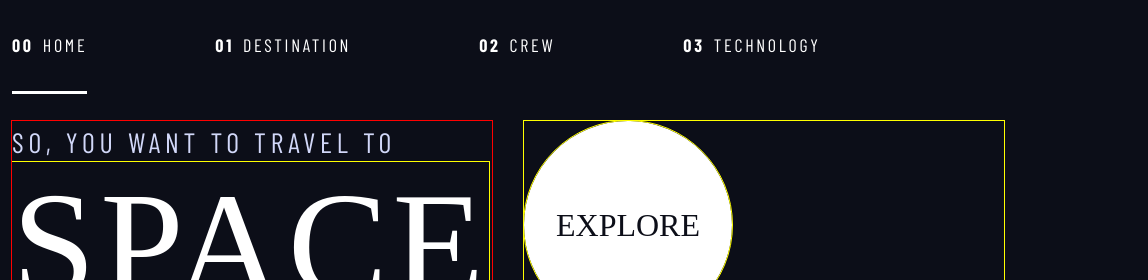
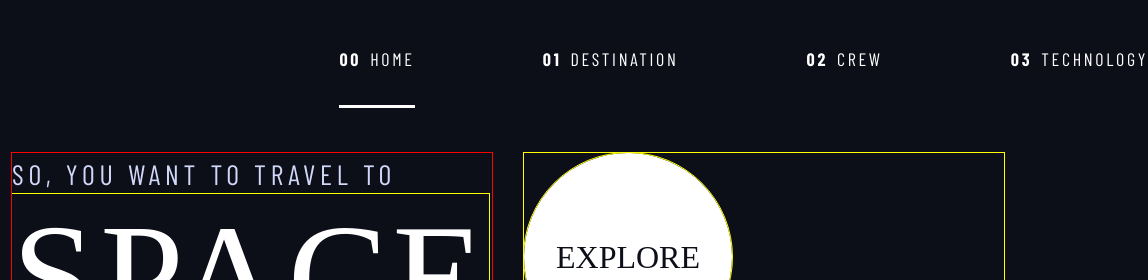
Before and after one commit to OmarMWarraich/Space-Tourism-Project, a plain HTML site: page index.html in a window 1280 px wide. Shown: the top 280 px of the page, 132-1280 px from the left. Drawn offline with nearby package versions, Linux system fonts and the light colour scheme; a web font is replaced by a local one.

Commit message:
style: Align navbar

```diff
--- a/index.css
+++ b/index.css
@@ -208,7 +208,7 @@ select {
 
 
 /* ------------------- */
-/* Compontents         */
+/* Components         */
 /* ------------------- */
 
 .large-button {
@@ -240,10 +240,20 @@ select {
     transform: scale(1.5);
 }
 
+.primary-header {
+    justify-content: space-between;
+    gap: 2rem;
+    align-items: center;
+    margin-bottom: 2rem;
+}
+
 .primary-navigation {
     --gap: 8rem;
     --underline-gap: 2rem;
     list-style: none;
+    display: flex;
+    justify-content: space-between;
+    gap: var(--gap);
     padding: 0;
     margin: 0;
 }
@@ -264,14 +274,13 @@ select {
     border-bottom: .2rem solid hsl( var(--clr-white) / 0 );
 }
 
-.underline-indicators *:hover,
 .underline-indicators *:focus {
-    border-color: hsl( var(--clr-white) / .5);
+    border-color: hsl( var(--clr-white) / .1);
 }
 
 .underline-indicators .active,
 .underline-indicators [aria-selected="true"] {
-    color: hsl( var(--clr-white) / 1);
+    /* color: hsl( var(--clr-white) / 1); */
     border-color: hsl( var(--clr-white) / 1);
 }
 
```
